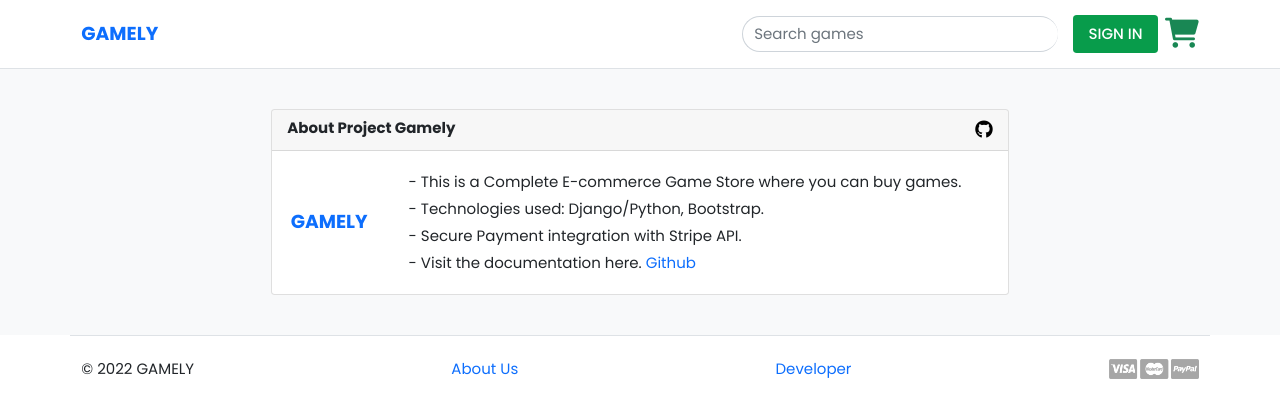
After one commit to mickeymaruf/Gamely, a Django app: page /about-website/ in a window 1280 px wide. The commit adds this page. Shown: the top 418 px of the page. Run offline with Django 4.2, Linux system fonts and the light colour scheme; data comes from the database, SQL or seed files in the repository; both versions use the stored data as it was after the commit; some libraries are stand-ins or nearby versions.

Commit message:
about and developer section

```diff
--- a/Gamely/static/css/Style.css
+++ b/Gamely/static/css/Style.css
@@ -318,3 +318,14 @@ label:hover~input:checked~label {
 }
 
 /* review end */
+
+.dev_social_icon i{
+  font-size: 1.2rem;
+  margin-left: 0.2rem;
+  margin-top: 0.2rem;
+  color: #000;
+}
+
+.about-text p{
+  margin: 0.3rem 0;
+}
--- a/Gamely/urls.py
+++ b/Gamely/urls.py
@@ -29,6 +29,7 @@ urlpatterns = [
     path('orders/', include('orders.urls')),
 
     path('about-developer/', views.about_developer, name="about_developer"),
+    path('about-website/', views.about_website, name="about_website"),
 ]
 
 urlpatterns += static(settings.MEDIA_URL, document_root=settings.MEDIA_ROOT)
--- a/Gamely/views.py
+++ b/Gamely/views.py
@@ -13,4 +13,7 @@ def home(request):
     return render(request, 'index.html', context)
 
 def about_developer(request):
-    return HttpResponse('Hello my name is Maruf Hossain & I\'m the developer of this website.')
+    return render(request, 'others/about_developer.html')
+
+def about_website(request):
+    return render(request, 'others/about_website.html')
--- a/templates/includes/footer.html
+++ b/templates/includes/footer.html
@@ -3,7 +3,7 @@
 <section id="footer">
     <div class="container border-top py-4 d-flex justify-content-between align-items-center">
         <p>© 2022 GAMELY</p>
-        <p>About Us</p>
+        <a href="{% url 'about_website' %}">About Us</a>
         <a href="{% url 'about_developer' %}">Developer</a>
         <img style="width:90px; height: 20px;" src="{% static 'images/cards.png' %}" alt="">
     </div>
--- /dev/null
+++ b/templates/others/about_website.html
@@ -0,0 +1,34 @@
+{% extends 'base.html' %}
+{% block content %}
+
+<section class="section-conten padding-y bg">
+    <div class="container">
+        <div class="row">
+            <main class="col-md-8 mx-auto">
+                <div class="card">
+                    <header class="card-header d-flex justify-content-between">
+                        <strong class="d-inline-block mr-3">About Project Gamely</strong>
+                        <div class="dev_social_icon">
+                            <a target="_blank" href="https://github.com/mickeymaruf/Gamely"><i class="fa-brands fa-github"></i></a>
+                        </div>
+                    </header>
+                    <div class="card-body">
+                        <div class="row d-flex align-items-center justify-content-evenly">
+                            <div class="col-md-2 d-flex justify-content-evenly">
+                                <a id="logo" class="navbar-brand fw-bold text-uppercase" href="{% url 'home' %}">Gamely</a>
+                            </div>
+                            <div class="col-md-10 about-text">
+                                <p>- This is a Complete E-commerce Game Store where you can buy games.</p>
+                                <p>- Technologies used: Django/Python, Bootstrap.</p>
+                                <p>- Secure Payment integration with Stripe API.</p>
+                                <p>- Visit the documentation here. <a target="_blank" href="https://github.com/mickeymaruf/Gamely">Github</a></p>
+                            </div>
+                        </div>
+                    </div>
+                </div>
+            </main>
+        </div>
+    </div>
+</section>
+
+{% endblock content %}
```
Also changed, not shown: templates/accounts/dashboard/dashboard.html (deleted, +0 -46 lines), templates/others/about_developer.html (added, +37 -0 lines), db.sqlite3.
